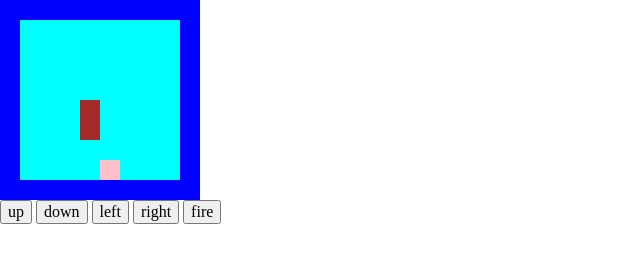
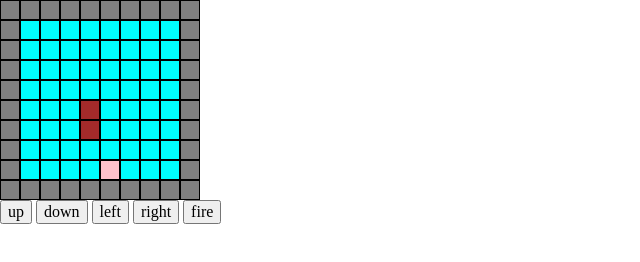
Before and after one commit to edpau/no_game, a website built with Vite: page index.html in a window 1280 px wide. Shown: the whole page, without its empty margins (0-640 px from the left). Built offline with nearby package versions, Linux system fonts and the light colour scheme; a web font is replaced by a local one.

Commit message:
style: update color different square on board

```diff
--- a/src/styles/main.scss
+++ b/src/styles/main.scss
@@ -7,25 +7,26 @@
 // gameMap board
 
 .board {
-
-    &__row{
+  &__row {
     display: flex;
   }
 
   &__square {
     width: 20px;
     height: 20px;
-        background-color: blue;
+    border: 1px solid black;
 
     &--floor {
       background-color: aqua;
     }
-        &--wall{
+    &--boundary {
+        background-color: grey;
+    }
+    &--wall {
       background-color: brown;
     }
-        &--error{
+    &--error {
       background-color: red;
     }
   }
-
 }
```
Lines whose indentation alone changed are shown as unchanged.
